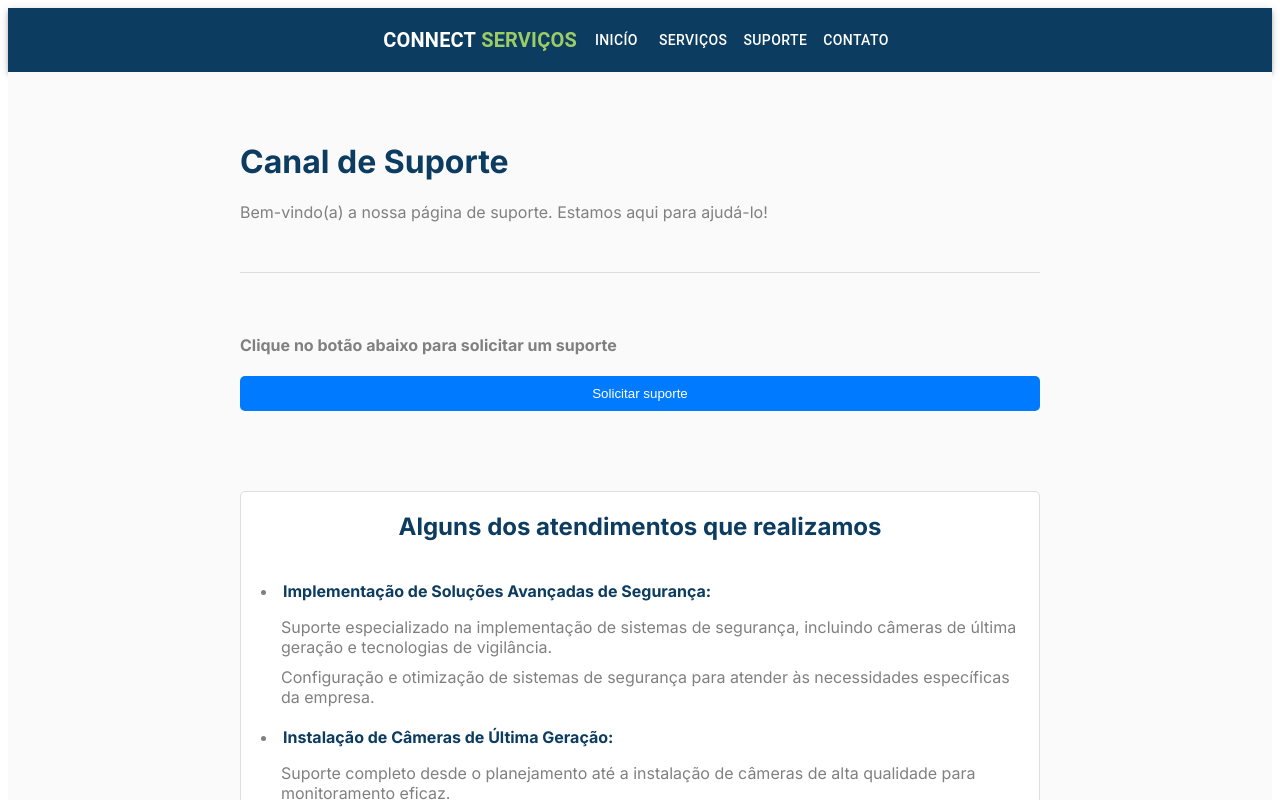
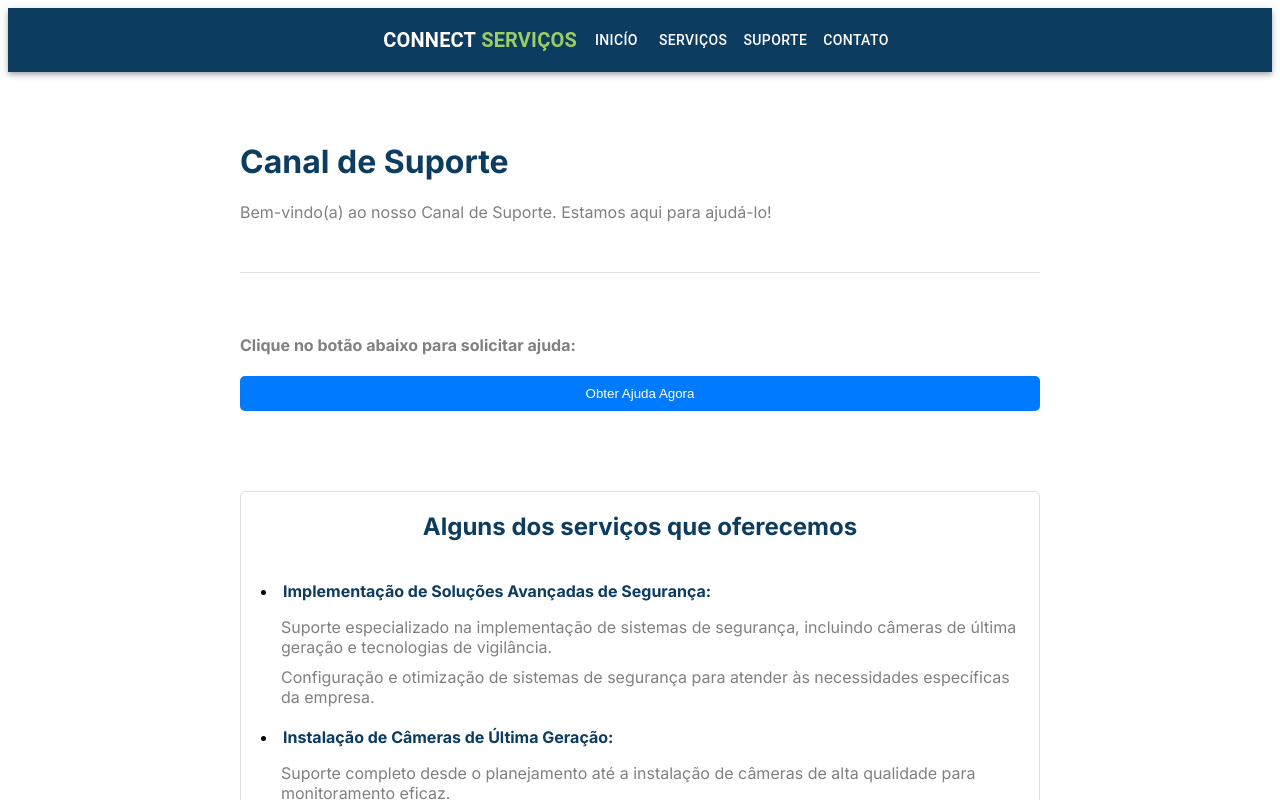
Before and after one commit to Ezequieloliveiras/cliente-connect-servicos, a Next.js app: page /pages/support in a window 1280 px wide. Shown: the top 800 px of the page. Built offline with nearby package versions, Linux system fonts and the light colour scheme.

Commit message:
pagina de suporte finalizada

```diff
--- a/src/app/components/support/Support.js
+++ b/src/app/components/support/Support.js
@@ -1,8 +1,6 @@
-// components/SupportPage.js
-
-import { Box, Divider } from '@mui/material'
-import Head from 'next/head'
-import styled from 'styled-components'
+import { Box, Divider } from '@mui/material';
+import Head from 'next/head';
+import styled from 'styled-components';
 
 const Container = styled.div`
   max-width: 800px;
@@ -51,50 +49,43 @@ const SubTopicList = styled.ul`
 
 const SubTopic = styled.li`
   margin-bottom: 10px;
+  color: gray;
 `
 
 const StyledStrong = styled.strong`
   color: rgb(12, 60, 96);
 `
 
-
 const SupportPage = () => {
 
   return (
-        <div style={{backgroundColor:'#fafafa'}}>
-            <Head>
-                <title>Support - Nome da Sua Empresa</title>
-            </Head>
+    <>
       <Container>
         <Box sx={{marginBottom:'50px', marginTop:'50px'}}>
           <h1 style={{color:'rgb(12, 60, 96)'}}>Canal de Suporte</h1>
-                    <p style={{color:'grey'}}>Bem-vindo(a) a nossa página de suporte. Estamos aqui para ajudá-lo!</p>
-
+          <p style={{color:'grey'}}>Bem-vindo(a) ao nosso Canal de Suporte. Estamos aqui para ajudá-lo!</p>
         </Box>
         <Divider />
         <div style={{ marginTop: '40px', marginBottom: '40px', display:'flex', flexDirection:'column' }}>
-                    <h4>Clique no botão abaixo para solicitar um suporte</h4>
+          <h4 style={{color:'grey'}}>Clique no botão abaixo para solicitar ajuda:</h4>
           <SupportButton href='#'>
-                        Solicitar suporte
+            Obter Ajuda Agora
           </SupportButton>
-
         </div>
-
         <br />
         <SupportContent>
-
           <Section>
-                        <h2 style={{color:'rgb(12, 60, 96)', textAlign: 'center', marginBottom: '40px' }}>Alguns dos atendimentos que realizamos</h2>
+            <h2 style={{color:'rgb(12, 60, 96)', textAlign: 'center', marginBottom: '40px' }}>Alguns dos serviços que oferecemos</h2>
             <form>
               <Topic>
-                                <StyledStrong >Implementação de Soluções Avançadas de Segurança:</StyledStrong>
+                <StyledStrong>Implementação de Soluções Avançadas de Segurança:</StyledStrong>
                 <SubTopicList>
                   <SubTopic>Suporte especializado na implementação de sistemas de segurança, incluindo câmeras de última geração e tecnologias de vigilância.</SubTopic>
                   <SubTopic>Configuração e otimização de sistemas de segurança para atender às necessidades específicas da empresa.</SubTopic>
                 </SubTopicList>
               </Topic>
               <Topic>
-                                <StyledStrong >Instalação de Câmeras de Última Geração:</StyledStrong>
+                <StyledStrong>Instalação de Câmeras de Última Geração:</StyledStrong>
                 <SubTopicList>
                   <SubTopic>Suporte completo desde o planejamento até a instalação de câmeras de alta qualidade para monitoramento eficaz.</SubTopic>
                   <SubTopic>Orientação na seleção das melhores câmeras para diferentes áreas e necessidades de segurança.</SubTopic>
@@ -128,15 +119,11 @@ const SupportPage = () => {
                   <SubTopic>Diagnóstico e resolução de problemas, atualizações de software e hardware, e monitoramento proativo para evitar falhas.</SubTopic>
                 </SubTopicList>
               </Topic>
-
             </form>
           </Section>
-
-
         </SupportContent>
-
       </Container>
-        </div>
+    </>
   );
 };
 
--- a/src/app/layout.js
+++ b/src/app/layout.js
@@ -5,13 +5,11 @@ import Header from './partials/Header'
 import Footer from './partials/Footer'
 import styled from 'styled-components'
 
-const inter = Inter({ subsets: ["latin"] });
-
+const inter = Inter({ subsets: ["latin"] })
 
 const StyledBody = styled.body`
 margin: 0;
 padding: 0;
-color: grey;
 `
 
 export default function RootLayout({ children }) {
```
Lines whose indentation alone changed are shown as unchanged.
